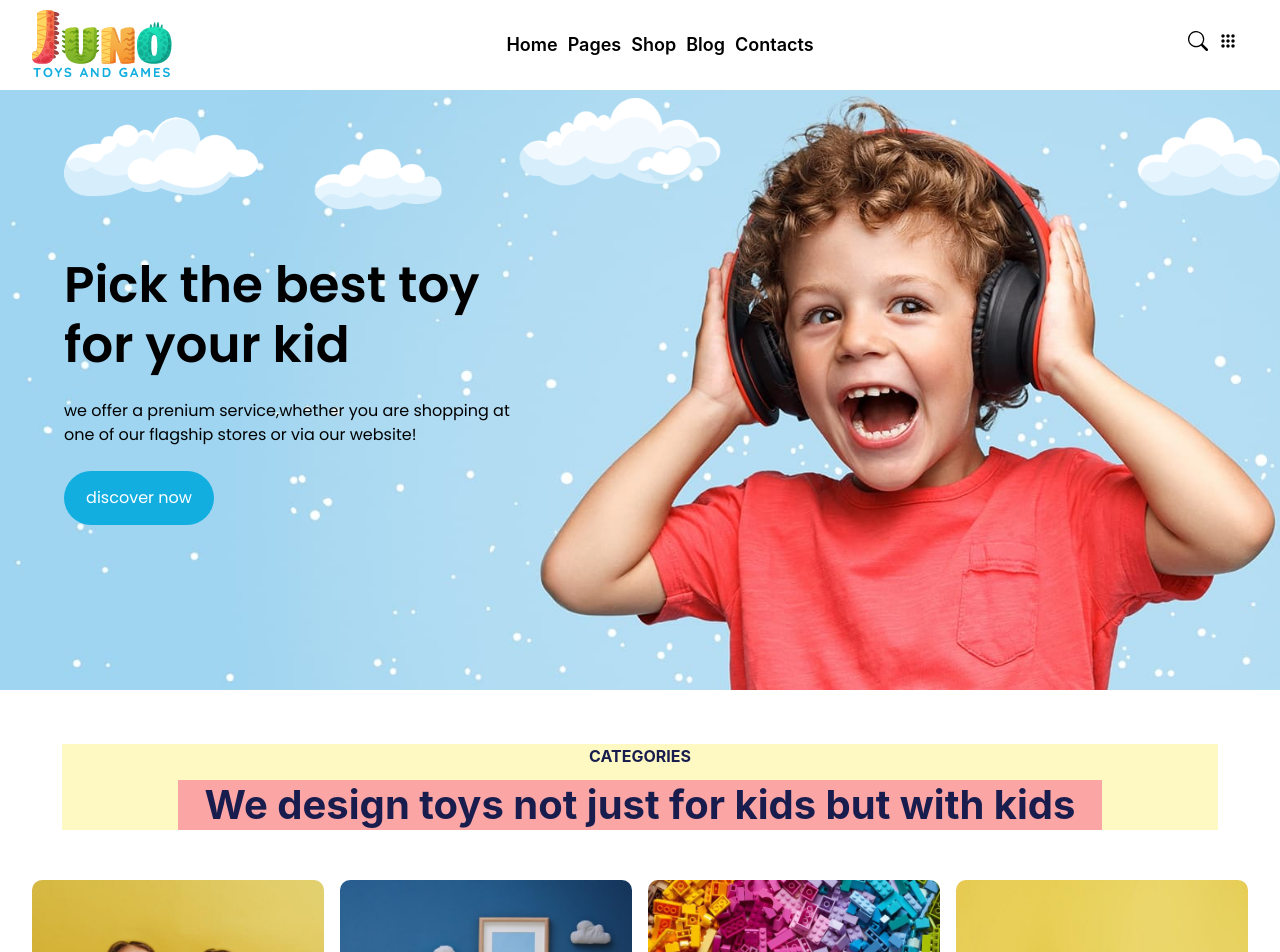
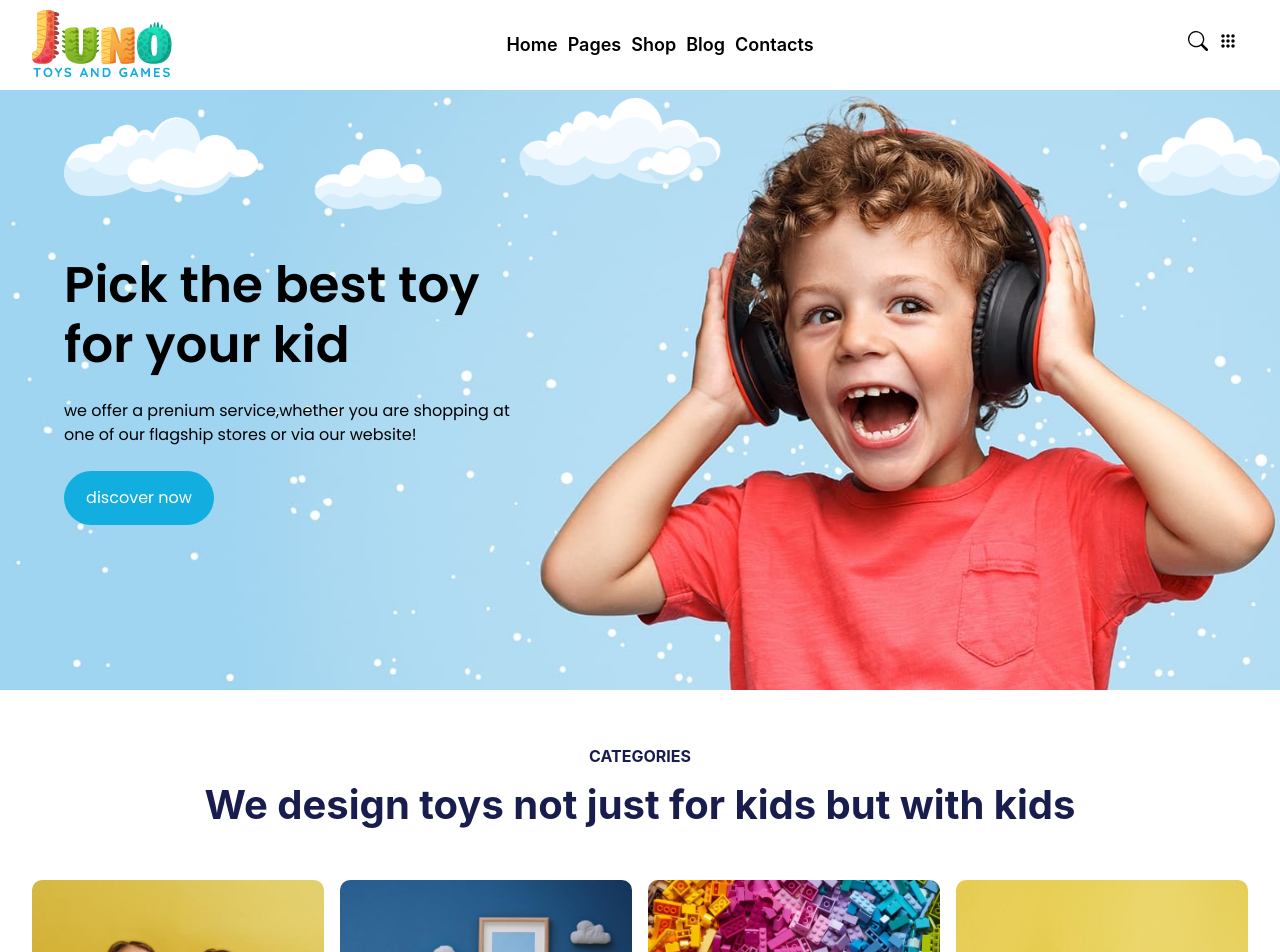
Before and after one commit to Phinatech/Juno-toys-and-games, a React (Vite) app: page / in a window 1280 px wide. Shown: the top 952 px of the page. Built offline with nearby package versions, Linux system fonts and the light colour scheme; some icons are missing.

Commit message:
new changes

```diff
--- a/src/Components/common/Props/Category.tsx
+++ b/src/Components/common/Props/Category.tsx
@@ -3,10 +3,10 @@ import { catergoryProps } from "../../../Types";
 
 const Category: React.FC<catergoryProps> = ({ subtitle, subtitle2 }) => {
   return (
-    <div className="w-[100%] h-[fit-content] flex justify-center bg-yellow-100">
+    <div className="w-[100%] h-[fit-content] flex justify-center ">
       <div className=" w-[80%] justify-center flex flex-col items-center gap-3 ">
         <div className="font-bold text-[#181D4E] ">{subtitle}</div>
-        <div className="text-[#181D4E] font-  text-[40px] max-md:text-[25px] max text-center font-bold leading-tight w-[100%]  bg-red-300">
+        <div className="text-[#181D4E] font-  text-[40px] max-md:text-[25px] max text-center font-bold leading-tight w-[100%]  ">
           {subtitle2}
         </div>
       </div>
```
